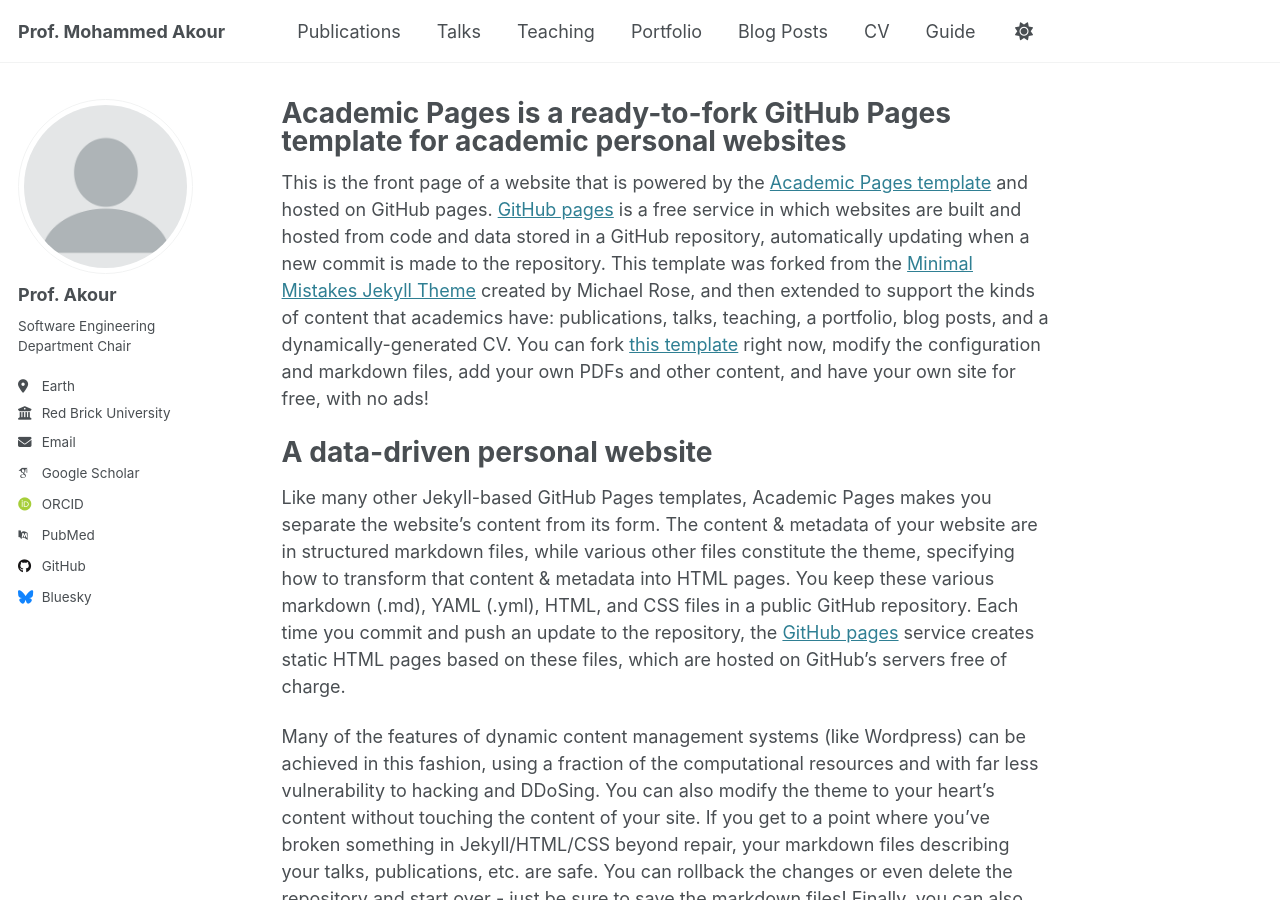
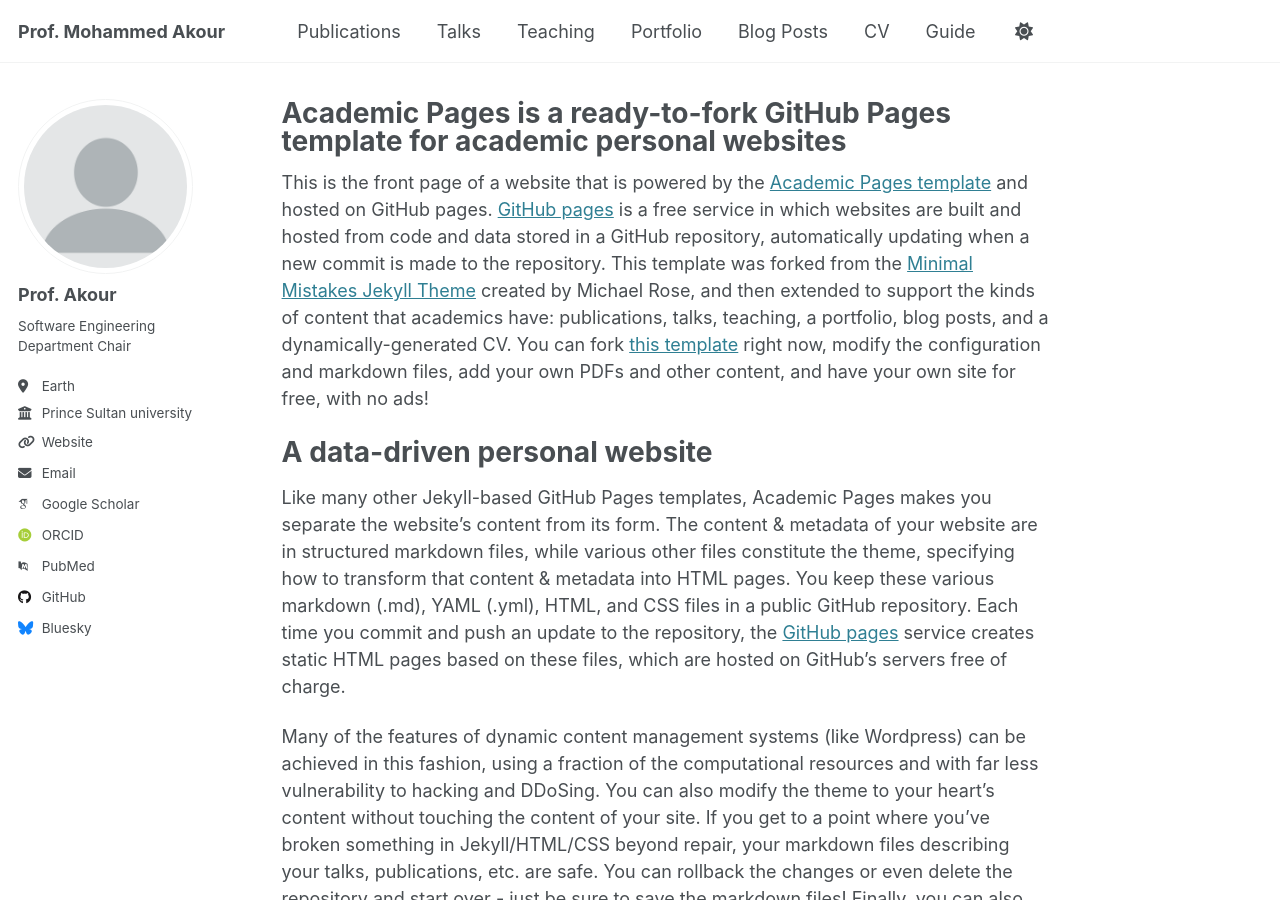
Before and after one commit to mohammed-akour/Mohammed-Akour.github.io, a Jekyll site: the page built from _pages/about.md, in a window 1280 px wide and 900 px high. Built offline with Jekyll 4.4.1, drawn with Linux system fonts in a browser that asks for light colours; some web fonts are replaced.

Commit message:
Update _config.yml

```diff
--- a/_config.yml
+++ b/_config.yml
@@ -15,7 +15,7 @@ name                     : &name "Your Name"
 description              : &description "personal description"
 url                      : https://academicpages.github.io # the base hostname & protocol for your site e.g. "https://[your GitHub username].github.io"
 baseurl                  : "" # the subpath of your site, e.g. "/blog"
-repository               : "academicpages/academicpages.github.io"
+repository               : "https://mohammed-akour.github.io"
 
 # Site Author - The following control what appear as part of the author content on the side bar.
 #               If a field is blank the icon and link will not appear, otherwise it will be shown.
@@ -27,13 +27,13 @@ author:
   pronouns         : # example: "she/her"
   bio              : "Software Engineering Department Chair"
   location         : "Earth"
-  employer         : "Red Brick University"
-  uri              : # URL
-  email            : "none@example.org"
+  employer         : "Prince Sultan university"
+  uri              : "https://www.psu.edu.sa/en"
+  email            : "makour@psu.edu.sa"
 
   # Academic websites
   arxiv            : # URL - Update with the correct link to your profile
-  googlescholar    : "https://scholar.google.com/citations?user=PS_CX0AAAAAJ"
+  googlescholar    : "https://scholar.google.com/citations?user=6EtX6U4AAAAJ&hl=en"
   impactstory      : # URL
   orcid            : "http://orcid.org/yourorcidurl"
   semantic         : # URL
```
